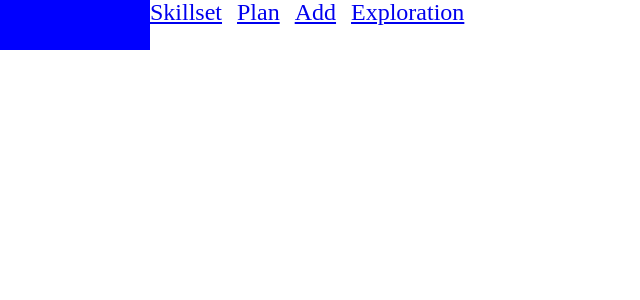
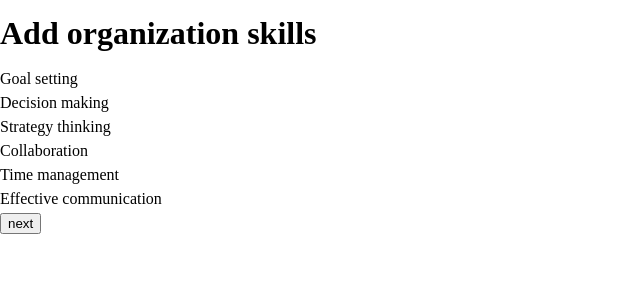
Before and after one commit to skillsoup/web-frontend, a React (Vite) app: page /onboard in a window 1280 px wide. Shown: the top 300 px of the page, without its empty margins (0-640 px from the left). Built offline with nearby package versions, Linux system fonts and the light colour scheme.

Commit message:
Onboarding Outline

```diff
--- a/src/Router.tsx
+++ b/src/Router.tsx
@@ -3,20 +3,22 @@ import { BrowserRouter, Route, Routes } from "react-router-dom";
 import RootLayout from "./components/RootLayout/RootLayout";
 import Skillset from "./pages/Skillset/Skillset";
 import Plan from "./pages/Plan/Plan";
-import Add from "./pages/Add/Add";
 import Explore from "./pages/Explore/Explore";
+import Landing from "./pages/Landing/Landing";
+import Onboard from "./pages/Onboard/Onboard";
 
 const Router = () => {
   return (
     <BrowserRouter>
-      <RootLayout>
-        <Routes>
-          <Route path="/" element={<Skillset />} />
-          <Route path="/plan" element={<Plan />} />
-          <Route path="/add" element={<Add />} />
-          <Route path="/explore" element={<Explore />} />
-        </Routes>
-      </RootLayout>
+      <Routes>
+        <Route path="/" element={<Landing />} />
+        <Route path="onboard" element={<Onboard />} />
+        <Route path="/profile" element={<RootLayout />}>
+          <Route path="skillset" element={<Skillset />} />
+          <Route path="plan" element={<Plan />} />
+          <Route path="explore" element={<Explore />} />
+        </Route>
+      </Routes>
     </BrowserRouter>
   );
 };
--- /dev/null
+++ b/src/components/FormPage/FormPage.tsx
@@ -0,0 +1,21 @@
+import React from "react";
+import { SkillType, TSkills } from "../../types/Skill";
+import SkillSelect from "./SkillSelect";
+
+interface FormPageProps {
+  formState: TSkills;
+  setFormState: React.Dispatch<React.SetStateAction<TSkills>>;
+  skills: string[];
+}
+
+const FormPage = ({ formState, setFormState, skills }: FormPageProps) => {
+  return (
+    <div>
+      {skills.map((val, index) => (
+        <SkillSelect skillName={val} key={index} />
+      ))}
+    </div>
+  );
+};
+
+export default FormPage;
--- /dev/null
+++ b/src/components/FormPage/SkillSelect.module.css
@@ -0,0 +1,7 @@
+.container {
+  background-color: --grayscale-100;
+}
+
+.selected {
+  color: red;
+}
--- /dev/null
+++ b/src/components/FormPage/SkillSelect.tsx
@@ -0,0 +1,25 @@
+import React, { useState } from "react";
+
+import styles from "./SkillSelect.module.css";
+
+interface SkillSelectProps {
+  skillName: string;
+}
+
+const SkillSelect = ({ skillName }: SkillSelectProps) => {
+  const [selected, setSelected] = useState(false);
+
+  const onClick = (e: React.MouseEvent) => {
+    setSelected((val) => !val);
+  };
+  return (
+    <div
+      className={`${styles.container} ${selected ? styles.selected : null}`}
+      onClick={onClick}
+    >
+      {skillName}
+    </div>
+  );
+};
+
+export default SkillSelect;
--- a/src/components/RootLayout/RootLayout.tsx
+++ b/src/components/RootLayout/RootLayout.tsx
@@ -3,11 +3,7 @@ import { Link, NavLink, Outlet } from "react-router-dom";
 
 import styles from "./RootLayout.module.css";
 
-interface RootLayoutProps {
-  children: React.ReactNode;
-}
-
-const RootLayout = ({ children }: RootLayoutProps) => {
+const RootLayout = () => {
   return (
     <div className={styles.layoutContainer}>
       <header className={styles.headerContainer}>
@@ -15,21 +11,19 @@ const RootLayout = ({ children }: RootLayoutProps) => {
           style={{ width: "150px", height: "50px", backgroundColor: "blue" }}
         />
         <nav className={styles.navContainer}>
-          <NavLink className={styles.navLink} to="/">
+          <NavLink className={styles.navLink} to="/profile/skillset">
             Skillset
           </NavLink>
-          <NavLink className={styles.navLink} to="/plan">
+          <NavLink className={styles.navLink} to="/profile/plan">
             Plan
           </NavLink>
-          <NavLink className={styles.navLink} to="/add">
-            Add
-          </NavLink>
-          <NavLink className={styles.navLink} to="/explore">
+          <NavLink className={styles.navLink} to="/profile/explore">
             Exploration
           </NavLink>
         </nav>
       </header>
-      {children}
+      <Outlet />
+      {/* {children} */}
     </div>
   );
 };
--- a/src/pages/Add/Add.tsx
+++ /dev/null
@@ -1,7 +0,0 @@
-import React from "react";
-
-const Add = () => {
-  return <div>Add</div>;
-};
-
-export default Add;
--- /dev/null
+++ b/src/pages/Landing/Landing.module.css
@@ -0,0 +1,16 @@
+.root {
+  width: 100vw;
+  height: 100vh;
+}
+
+.contentContainer {
+  display: flex;
+  flex-direction: column;
+}
+
+.footer {
+  position: absolute;
+  bottom: 0px;
+  width: 100%;
+  text-align: center;
+}
--- /dev/null
+++ b/src/pages/Landing/Landing.tsx
@@ -0,0 +1,23 @@
+import React from "react";
+import { useNavigate } from "react-router-dom";
+
+import styles from "./Landing.module.css";
+
+const Landing = () => {
+  const navigate = useNavigate();
+  const onClick = (e: React.MouseEvent) => {
+    navigate("/onboard");
+  };
+  return (
+    <div className={styles.root}>
+      <div className={styles.contentContainer}>
+        <h1>Skill Soup</h1>
+        <h2>Context</h2>
+        <button onClick={onClick}>Start</button>
+      </div>
+      <footer className={styles.footer}>Footer</footer>
+    </div>
+  );
+};
+
+export default Landing;
--- /dev/null
+++ b/src/pages/Onboard/Onboard.tsx
@@ -0,0 +1,52 @@
+import React, { useState } from "react";
+import { useNavigate } from "react-router-dom";
+import FormPage from "../../components/FormPage/FormPage";
+import { SkillType, TSkills } from "../../types/Skill";
+
+const pages: SkillType[] = ["organization", "personality"];
+const skills: TSkills = {
+  organization: [
+    "Goal setting",
+    "Decision making",
+    "Strategy thinking",
+    "Collaboration",
+    "Time management",
+    "Effective communication",
+  ],
+  personality: ["Amiable"],
+};
+
+const Onboard = () => {
+  const navigate = useNavigate();
+
+  const [formPage, setFormPage] = useState(0);
+  const [formState, setFormState] = useState<TSkills>({
+    organization: [],
+    personality: [],
+  });
+
+  const onNextClick = (e: React.MouseEvent) => {
+    setFormPage((val) => val + 1);
+  };
+  const onSubmitClick = (e: React.MouseEvent) => {
+    navigate("/profile");
+  };
+  console.log(formPage);
+  return (
+    <div>
+      <h1>Add {pages[formPage]} skills</h1>
+      <FormPage
+        formState={formState}
+        setFormState={setFormState}
+        skills={skills[pages[formPage]]}
+      />
+      {formPage < pages.length - 1 ? (
+        <button onClick={onNextClick}>next</button>
+      ) : (
+        <button onClick={onSubmitClick}>submit</button>
+      )}
+    </div>
+  );
+};
+
+export default Onboard;
--- /dev/null
+++ b/src/types/Skill.ts
@@ -0,0 +1,16 @@
+export type SkillType = "organization" | "personality";
+
+export type OrganizationSkills =
+  | "Goal setting"
+  | "Decision making"
+  | "Strategy thinking"
+  | "Collaboration"
+  | "Time management"
+  | "Effective communication";
+
+export type PersonalitySkills = "Amiable";
+
+export type TSkills = {
+  organization: OrganizationSkills[];
+  personality: PersonalitySkills[];
+};
```
